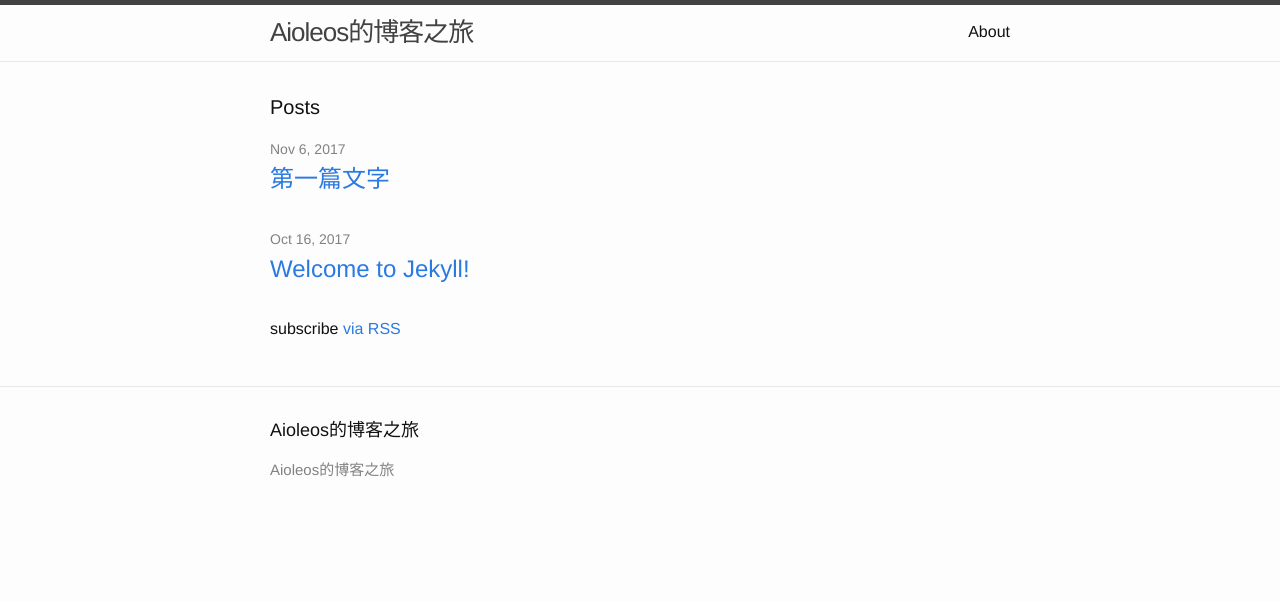
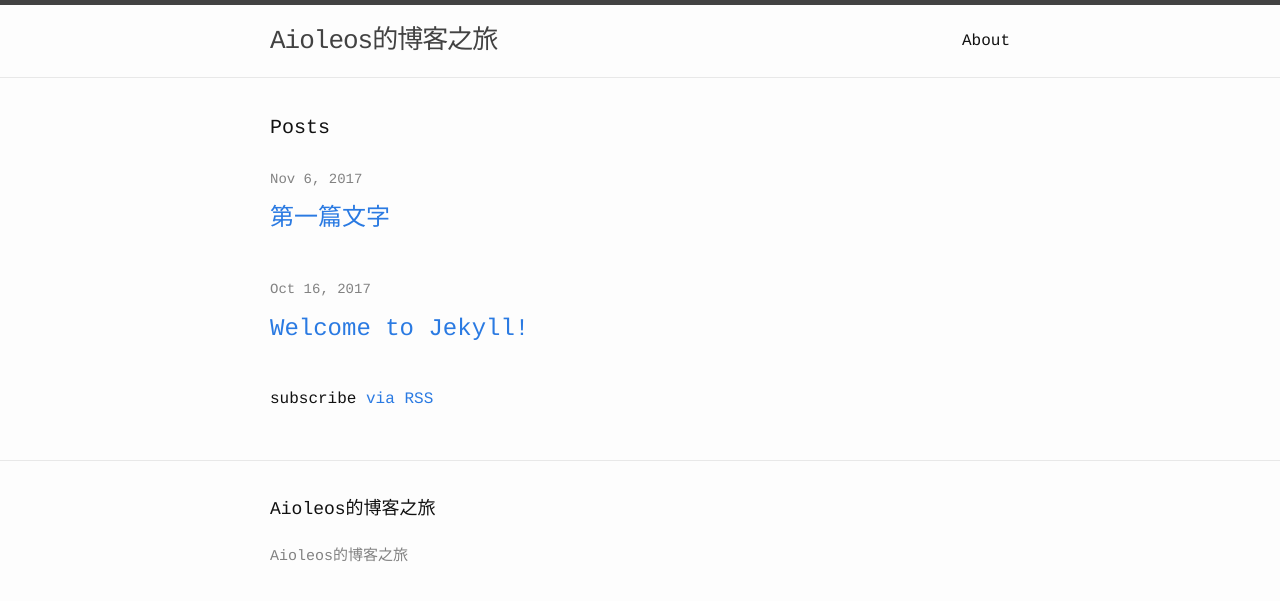
Before and after one commit to Aioleos/Aioleos.github.io, a Jekyll site: the page built from index.md, in a window 1280 px wide. Shown: the top 601 px of the page. Built offline with Jekyll 4.4.1, drawn with Linux system fonts in a browser that asks for light colours.

Commit message:
modify the font

```diff
--- a/_sass/minima.scss
+++ b/_sass/minima.scss
@@ -2,11 +2,11 @@
 
 // Define defaults for each variable.
 
-$base-font-family: "Helvetica Neue", Helvetica, Arial, sans-serif !default;
+$base-font-family: "Hiragino Sans GB","Microsoft Yahei","Microsoft Yahei UI","Courier", Helvetica, Arial, sans-serif !default;
 $base-font-size:   16px !default;
 $base-font-weight: 400 !default;
 $small-font-size:  $base-font-size * 0.875 !default;
-$base-line-height: 1.5 !default;
+$base-line-height: 2 !default;
 
 $spacing-unit:     30px !default;
 
```
